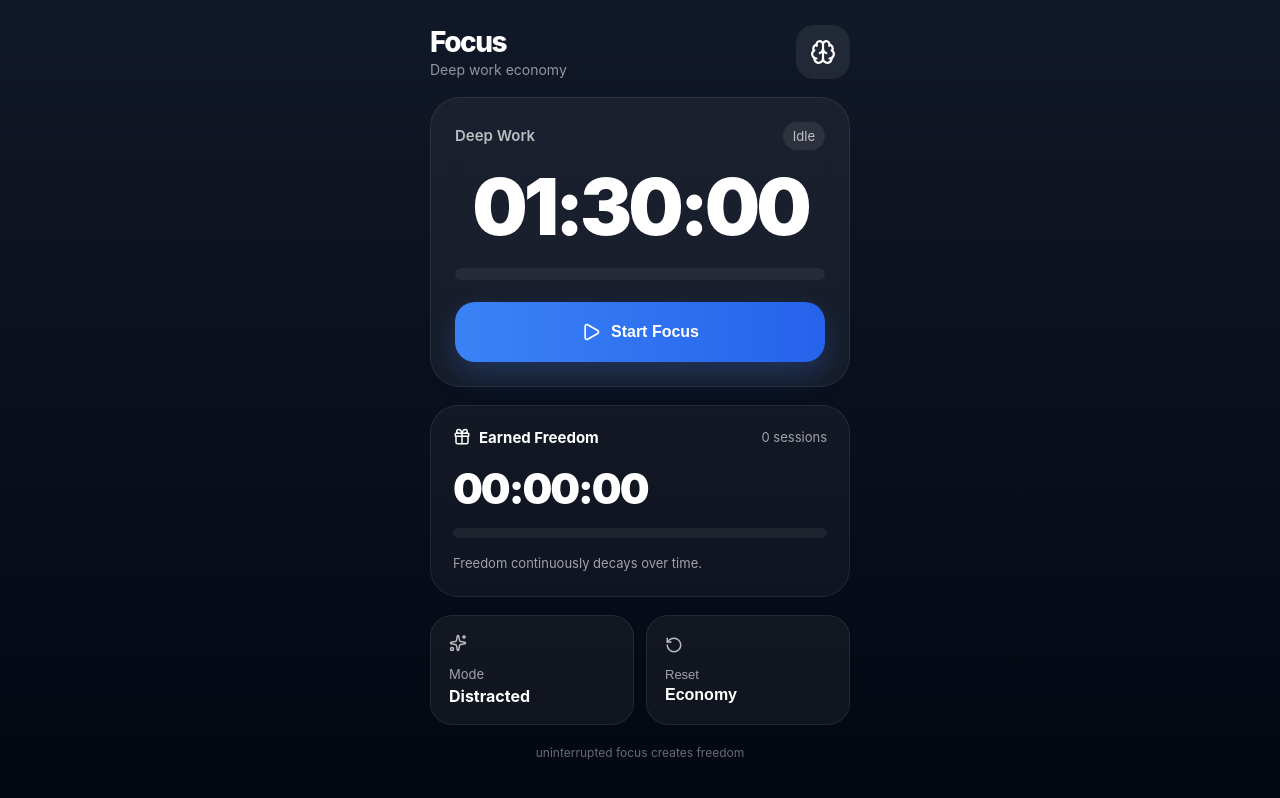
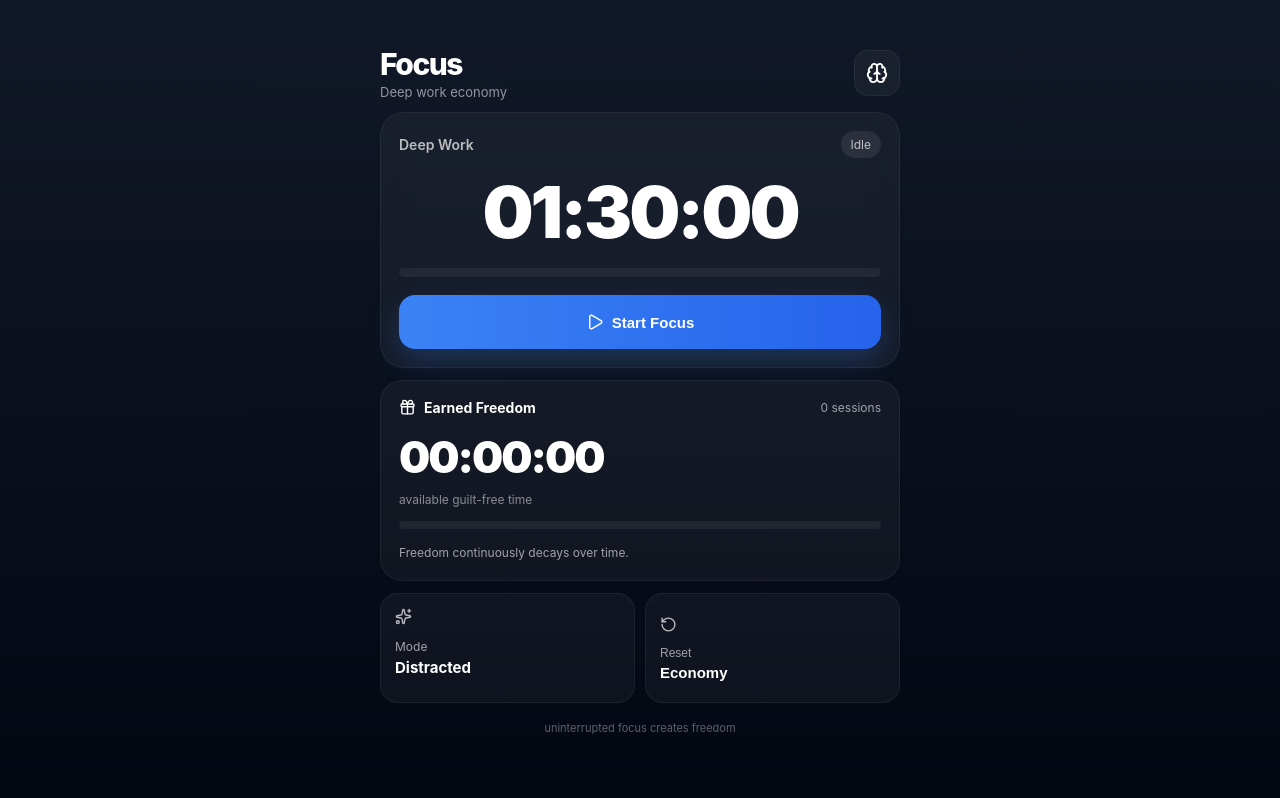
Before and after one commit to HearnsMori/myimprovements, a Next.js app: page / in a window 1280 px wide. Built offline with nearby package versions, Linux system fonts and the light colour scheme.

Commit message:
most high impact technique based on experience

```diff
--- a/src/app/page.tsx
+++ b/src/app/page.tsx
@@ -13,25 +13,17 @@ import {
 
 /*
   ============================================================
-  MINIMALIST DEEP WORK ECONOMY
+  MOBILE FIRST DEEP WORK ECONOMY
   ============================================================
 
-  MOBILE FIRST
-  CLEAN
-  SIMPLE
-  RESPONSIVE
-  CALM
-  EASY TO READ
-
-  1h 30m deep work
-  = 1h 30m reward
-
-  reward decays over time
-  decay pauses during deep work
-
-  localStorage persisted
-  daily reset
-  offline progression
+  - responsive
+  - minimalist
+  - smooth mobile UX
+  - offline progression
+  - reward decay
+  - daily reset
+  - AMOLED friendly
+  - safe-area support
 
   ============================================================
 */
@@ -39,7 +31,7 @@ import {
 const WORK_SECONDS = 60 * 60 + 30 * 60;
 const REWARD_SECONDS = 60 * 60 + 30 * 60;
 
-const STORAGE_KEY = "deep_work_mobile_v2";
+const STORAGE_KEY = "deep_work_mobile_v3";
 
 type State = {
   workRemaining: number;
@@ -78,6 +70,10 @@ export default function Page() {
     lastUpdate: Date.now(),
     currentDay: todayKey(),
   });
+
+  const isMobile =
+    typeof window !== "undefined" &&
+    window.innerWidth < 640;
 
   /*
     ============================================================
@@ -124,6 +120,8 @@ export default function Page() {
           );
 
           if (next.workRemaining <= 0) {
+            navigator.vibrate?.(120);
+
             next.workRemaining = WORK_SECONDS;
             next.rewardRemaining += REWARD_SECONDS;
             next.completed += 1;
@@ -186,6 +184,8 @@ export default function Page() {
           );
 
           if (next.workRemaining <= 0) {
+            navigator.vibrate?.([100, 60, 100]);
+
             next.workRemaining = WORK_SECONDS;
             next.rewardRemaining += REWARD_SECONDS;
             next.completed += 1;
@@ -239,6 +239,8 @@ export default function Page() {
   */
 
   const start = () => {
+    navigator.vibrate?.(30);
+
     setState((prev) => ({
       ...prev,
       working: true,
@@ -246,6 +248,8 @@ export default function Page() {
   };
 
   const stop = () => {
+    navigator.vibrate?.(30);
+
     setState((prev) => ({
       ...prev,
       working: false,
@@ -253,6 +257,8 @@ export default function Page() {
   };
 
   const reset = () => {
+    navigator.vibrate?.(60);
+
     const fresh: State = {
       workRemaining: WORK_SECONDS,
       rewardRemaining: 0,
@@ -289,11 +295,16 @@ export default function Page() {
         display: "flex",
         justifyContent: "center",
         alignItems: "center",
-        padding: 16,
+        padding:
+          "max(12px, env(safe-area-inset-top)) max(12px, env(safe-area-inset-right)) max(18px, env(safe-area-inset-bottom)) max(12px, env(safe-area-inset-left))",
         boxSizing: "border-box",
         fontFamily:
           "-apple-system,BlinkMacSystemFont,sans-serif",
-        overflow: "hidden",
+        overflowX: "hidden",
+        overflowY: "auto",
+        WebkitOverflowScrolling: "touch",
+        userSelect: "none",
+        WebkitTapHighlightColor: "transparent",
       }}
     >
       <motion.div
@@ -310,10 +321,10 @@ export default function Page() {
         }}
         style={{
           width: "100%",
-          maxWidth: 420,
+          maxWidth: isMobile ? 430 : 520,
           display: "flex",
           flexDirection: "column",
-          gap: 18,
+          gap: 12,
         }}
       >
         {/* TOP */}
@@ -328,7 +339,7 @@ export default function Page() {
           <div>
             <div
               style={{
-                fontSize: 28,
+                fontSize: "clamp(24px,7vw,30px)",
                 fontWeight: 800,
                 letterSpacing: -1.5,
               }}
@@ -339,7 +350,7 @@ export default function Page() {
             <div
               style={{
                 opacity: 0.55,
-                fontSize: 14,
+                fontSize: 13,
                 marginTop: 2,
               }}
             >
@@ -357,18 +368,21 @@ export default function Page() {
               ease: "linear",
             }}
             style={{
-              width: 54,
-              height: 54,
-              borderRadius: 18,
+              width: 46,
+              height: 46,
+              borderRadius: 14,
               background:
-                "rgba(255,255,255,0.08)",
+                "rgba(255,255,255,0.045)",
+              border:
+                "1px solid rgba(255,255,255,0.06)",
               display: "flex",
               alignItems: "center",
               justifyContent: "center",
               backdropFilter: "blur(10px)",
+              flexShrink: 0,
             }}
           >
-            <Brain size={26} />
+            <Brain size={22} />
           </motion.div>
         </div>
 
@@ -378,11 +392,11 @@ export default function Page() {
           layout
           style={{
             background:
-              "rgba(255,255,255,0.05)",
+              "rgba(255,255,255,0.045)",
             border:
-              "1px solid rgba(255,255,255,0.08)",
-            borderRadius: 30,
-            padding: 24,
+              "1px solid rgba(255,255,255,0.06)",
+            borderRadius: 24,
+            padding: 18,
             backdropFilter: "blur(12px)",
           }}
         >
@@ -392,11 +406,12 @@ export default function Page() {
               justifyContent: "space-between",
               marginBottom: 18,
               alignItems: "center",
+              gap: 10,
             }}
           >
             <div
               style={{
-                fontSize: 15,
+                fontSize: 14,
                 opacity: 0.7,
                 fontWeight: 600,
               }}
@@ -420,7 +435,7 @@ export default function Page() {
                   y: -4,
                 }}
                 style={{
-                  fontSize: 13,
+                  fontSize: 12,
                   padding: "6px 10px",
                   borderRadius: 999,
                   background:
@@ -431,6 +446,7 @@ export default function Page() {
                     state.working
                       ? "#93c5fd"
                       : "rgba(255,255,255,0.7)",
+                  whiteSpace: "nowrap",
                 }}
               >
                 {state.working
@@ -439,6 +455,8 @@ export default function Page() {
               </motion.div>
             </AnimatePresence>
           </div>
+
+          {/* TIMER */}
 
           <motion.div
             key={state.workRemaining}
@@ -449,11 +467,12 @@ export default function Page() {
               scale: 1,
             }}
             style={{
-              fontSize: "clamp(48px,14vw,78px)",
+              fontSize: "clamp(42px,13vw,72px)",
               fontWeight: 900,
-              letterSpacing: -4,
+              letterSpacing: -3,
               lineHeight: 1,
               textAlign: "center",
+              wordBreak: "break-word",
             }}
           >
             {formatTime(state.workRemaining)}
@@ -463,9 +482,9 @@ export default function Page() {
 
           <div
             style={{
-              marginTop: 22,
+              marginTop: 20,
               width: "100%",
-              height: 12,
+              height: 9,
               borderRadius: 999,
               background:
                 "rgba(255,255,255,0.06)",
@@ -502,36 +521,38 @@ export default function Page() {
               state.working ? stop : start
             }
             style={{
-              marginTop: 22,
+              marginTop: 18,
               width: "100%",
-              height: 60,
+              height: 54,
+              minHeight: 54,
               border: "none",
-              borderRadius: 20,
+              borderRadius: 16,
               cursor: "pointer",
               color: "white",
               fontWeight: 800,
-              fontSize: 16,
+              fontSize: 15,
               background: state.working
                 ? "linear-gradient(90deg,#ef4444,#dc2626)"
                 : "linear-gradient(90deg,#3b82f6,#2563eb)",
               display: "flex",
               alignItems: "center",
               justifyContent: "center",
-              gap: 10,
+              gap: 8,
               boxShadow:
                 state.working
                   ? "0 12px 30px rgba(239,68,68,0.25)"
                   : "0 12px 30px rgba(59,130,246,0.25)",
+              touchAction: "manipulation",
             }}
           >
             {state.working ? (
               <>
-                <Pause size={20} />
+                <Pause size={18} />
                 Stop Focus
               </>
             ) : (
               <>
-                <Play size={20} />
+                <Play size={18} />
                 Start Focus
               </>
             )}
@@ -544,11 +565,11 @@ export default function Page() {
           layout
           style={{
             background:
-              "rgba(255,255,255,0.04)",
+              "rgba(255,255,255,0.045)",
             border:
-              "1px solid rgba(255,255,255,0.08)",
-            borderRadius: 28,
-            padding: 22,
+              "1px solid rgba(255,255,255,0.06)",
+            borderRadius: 22,
+            padding: 18,
           }}
         >
           <div
@@ -556,7 +577,8 @@ export default function Page() {
               display: "flex",
               justifyContent: "space-between",
               alignItems: "center",
-              marginBottom: 16,
+              marginBottom: 14,
+              gap: 10,
             }}
           >
             <div
@@ -566,12 +588,12 @@ export default function Page() {
                 gap: 8,
               }}
             >
-              <Gift size={18} />
+              <Gift size={17} />
 
               <div
                 style={{
                   fontWeight: 700,
-                  fontSize: 15,
+                  fontSize: 14,
                 }}
               >
                 Earned Freedom
@@ -581,7 +603,8 @@ export default function Page() {
             <div
               style={{
                 opacity: 0.6,
-                fontSize: 13,
+                fontSize: 12,
+                whiteSpace: "nowrap",
               }}
             >
               {state.completed} sessions
@@ -590,7 +613,7 @@ export default function Page() {
 
           <div
             style={{
-              fontSize: 42,
+              fontSize: "clamp(32px,10vw,44px)",
               fontWeight: 900,
               letterSpacing: -2,
             }}
@@ -600,9 +623,21 @@ export default function Page() {
 
           <div
             style={{
+              marginTop: 8,
+              fontSize: 12,
+              opacity: 0.5,
+            }}
+          >
+            available guilt-free time
+          </div>
+
+          {/* BAR */}
+
+          <div
+            style={{
               marginTop: 14,
               width: "100%",
-              height: 10,
+              height: 8,
               borderRadius: 999,
               background:
                 "rgba(255,255,255,0.06)",
@@ -631,8 +666,8 @@ export default function Page() {
           <div
             style={{
               marginTop: 14,
-              fontSize: 13,
-              lineHeight: 1.7,
+              fontSize: 12,
+              lineHeight: 1.6,
               opacity: 0.6,
             }}
           >
@@ -647,8 +682,9 @@ export default function Page() {
         <div
           style={{
             display: "grid",
-            gridTemplateColumns: "1fr 1fr",
-            gap: 12,
+            gridTemplateColumns:
+              "repeat(auto-fit,minmax(140px,1fr))",
+            gap: 10,
           }}
         >
           <SmallCard
@@ -658,7 +694,7 @@ export default function Page() {
                 ? "Focused"
                 : "Distracted"
             }
-            icon={<Sparkles size={18} />}
+            icon={<Sparkles size={17} />}
           />
 
           <motion.button
@@ -669,14 +705,16 @@ export default function Page() {
             style={{
               border: "none",
               background:
-                "rgba(255,255,255,0.05)",
-              borderRadius: 22,
-              padding: 18,
+                "rgba(255,255,255,0.045)",
+              borderRadius: 18,
+              padding: 14,
               color: "white",
               textAlign: "left",
               cursor: "pointer",
               border:
-                "1px solid rgba(255,255,255,0.08)",
+                "1px solid rgba(255,255,255,0.06)",
+              minHeight: 110,
+              touchAction: "manipulation",
             }}
           >
             <div
@@ -685,12 +723,12 @@ export default function Page() {
                 opacity: 0.7,
               }}
             >
-              <RotateCcw size={18} />
+              <RotateCcw size={17} />
             </div>
 
             <div
               style={{
-                fontSize: 13,
+                fontSize: 12,
                 opacity: 0.6,
                 marginBottom: 4,
               }}
@@ -701,7 +739,7 @@ export default function Page() {
             <div
               style={{
                 fontWeight: 700,
-                fontSize: 16,
+                fontSize: 15,
               }}
             >
               Economy
@@ -714,10 +752,11 @@ export default function Page() {
         <div
           style={{
             textAlign: "center",
-            fontSize: 12,
-            opacity: 0.4,
+            fontSize: 11,
+            opacity: 0.35,
             lineHeight: 1.7,
-            paddingBottom: 12,
+            paddingBottom: 10,
+            paddingTop: 4,
           }}
         >
           uninterrupted focus creates freedom
@@ -743,11 +782,12 @@ function SmallCard({
       }}
       style={{
         background:
-          "rgba(255,255,255,0.05)",
+          "rgba(255,255,255,0.045)",
         border:
-          "1px solid rgba(255,255,255,0.08)",
-        borderRadius: 22,
-        padding: 18,
+          "1px solid rgba(255,255,255,0.06)",
+        borderRadius: 18,
+        padding: 14,
+        minHeight: 110,
       }}
     >
       <div
@@ -761,7 +801,7 @@ function SmallCard({
 
       <div
         style={{
-          fontSize: 13,
+          fontSize: 12,
           opacity: 0.6,
           marginBottom: 4,
         }}
@@ -771,7 +811,7 @@ function SmallCard({
 
       <div
         style={{
-          fontSize: 16,
+          fontSize: 15,
           fontWeight: 700,
         }}
       >
```
